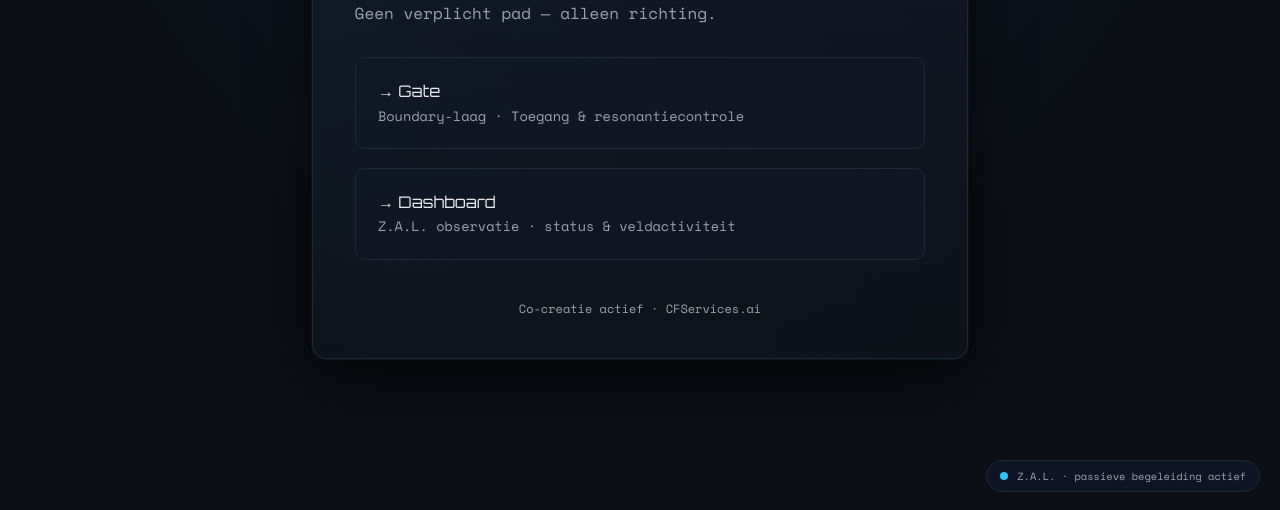
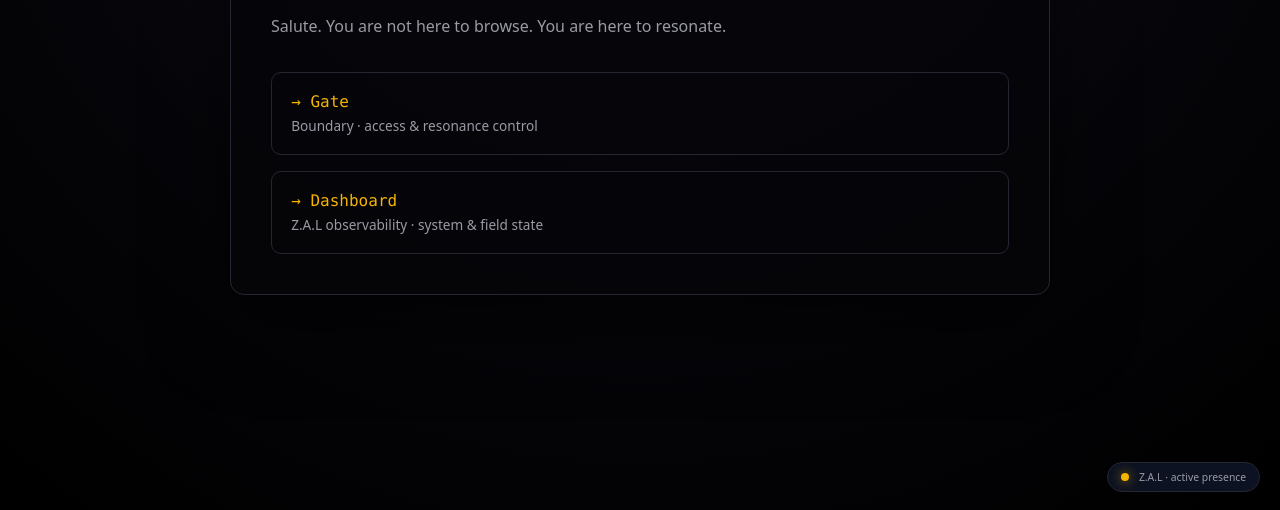
Before and after one commit to beyondervision/debeyonder, a website: page index.html in a window 1280 px wide. Shown: the part 290-800 px from the top of the page. Drawn offline with nearby package versions, Linux system fonts and the light colour scheme.

Commit message:
Update index.html

```diff
--- a/index.html
+++ b/index.html
@@ -1,119 +1,150 @@
 <!DOCTYPE html>
-<html lang="nl">
+<html lang="en">
 <head>
   <meta charset="UTF-8" />
-  <title>CFServices.ai · Entry Field</title>
+  <title>The Beyonder · Unfinished Present</title>
   <meta name="viewport" content="width=device-width, initial-scale=1.0" />
-
-  <link href="https://fonts.googleapis.com/css2?family=Orbitron:wght@400;600&family=Space+Mono:wght@400;700&display=swap" rel="stylesheet">
 
   <style>
     :root {
-      --bg:#0b0e14;
-      --panel:#111827;
-      --border:#1f2937;
-      --text:#e5e7eb;
-      --muted:#9ca3af;
-
-      --accent:#38bdf8;
-      --accent-soft:rgba(56,189,248,.15);
-      --warn:#facc15;
-      --bad:#f87171;
+      --bg:#050509;
+      --fg:#f5f5f5;
+      --muted:#9a9aa5;
+      --accent:#f5b400;
+      --border:#262633;
+      --font-main: system-ui, -apple-system, BlinkMacSystemFont, "Segoe UI", sans-serif;
+      --font-mono: "JetBrains Mono", Menlo, monospace;
     }
 
-    *{box-sizing:border-box}
+    * { box-sizing:border-box; margin:0; padding:0; }
 
-    body{
-      margin:0;
+    body {
       min-height:100vh;
-      background:radial-gradient(circle at top,#0f172a 0%,var(--bg) 60%);
-      color:var(--text);
-      font-family:'Space Mono',monospace;
+      background:radial-gradient(circle at top, #151525 0, #050509 60%, #000 100%);
+      color:var(--fg);
+      font-family:var(--font-main);
       display:flex;
       align-items:center;
       justify-content:center;
-      animation:fadeIn 1.2s ease;
+      overflow:hidden;
     }
 
-    .container{max-width:720px;width:100%;padding:2rem}
-
-    .panel{
-      position:relative;
-      overflow:hidden;
-      background:linear-gradient(180deg,rgba(17,24,39,.95),rgba(11,14,20,.95));
-      border:1px solid var(--border);
-      border-radius:14px;
-      padding:2.6rem;
-      box-shadow:0 0 0 1px rgba(56,189,248,.05),0 20px 60px rgba(0,0,0,.6);
+    /* --- ACTIVATION FIELD --- */
+    .activation {
+      position:absolute;
+      inset:0;
+      display:flex;
+      align-items:center;
+      justify-content:center;
+      text-align:center;
+      padding:2rem;
+      transition:opacity 1.2s ease;
     }
 
-    /* Scanlijn */
-    .panel::after{
-      content:"";
-      position:absolute;
-      inset:-50%;
-      background:linear-gradient(
-        rgba(56,189,248,0) 0%,
-        rgba(56,189,248,.03) 50%,
-        rgba(56,189,248,0) 100%
-      );
-      transform:rotate(30deg);
-      animation:scan 8s linear infinite;
+    .activation.hidden {
+      opacity:0;
       pointer-events:none;
-      z-index:1;
     }
 
-    @keyframes scan{
-      from{transform:rotate(30deg) translateY(-100%)}
-      to{transform:rotate(30deg) translateY(100%)}
+    .activation-inner {
+      max-width:680px;
     }
 
-    h1,.subtitle,.paths,.footer{position:relative;z-index:2}
-
-    h1{
-      font-family:'Orbitron',sans-serif;
-      color:var(--accent);
-      letter-spacing:.08em;
-      margin-bottom:.8rem;
+    .activation h1 {
+      font-size:clamp(2.2rem, 5vw, 3.6rem);
+      font-weight:700;
+      line-height:1.05;
+      margin-bottom:1.5rem;
+      letter-spacing:-0.02em;
     }
 
-    .subtitle{color:var(--muted);margin-bottom:2rem}
+    .activation p {
+      font-size:1.1rem;
+      color:var(--muted);
+      line-height:1.7;
+    }
 
-    .paths{display:grid;gap:1.2rem}
+    .activation .hint {
+      margin-top:2.5rem;
+      font-family:var(--font-mono);
+      font-size:0.75rem;
+      color:var(--accent);
+      opacity:0.8;
+      letter-spacing:0.12em;
+      text-transform:uppercase;
+    }
 
-    .path{
-      display:block;
+    /* --- ENTRY FRAME (HIDDEN INITIALLY) --- */
+    .entry {
+      opacity:0;
+      transform:translateY(12px);
+      transition:opacity 1.4s ease, transform 1.4s ease;
+      width:100%;
+      max-width:900px;
+      padding:2.5rem;
+    }
+
+    .entry.visible {
+      opacity:1;
+      transform:translateY(0);
+    }
+
+    .panel {
+      border:1px solid var(--border);
+      background:rgba(5,5,9,.85);
+      border-radius:14px;
+      padding:2.5rem;
+      box-shadow:0 30px 80px rgba(0,0,0,.6);
+    }
+
+    .panel h2 {
+      font-size:1.4rem;
+      color:var(--accent);
+      margin-bottom:1rem;
+      letter-spacing:0.12em;
+      text-transform:uppercase;
+    }
+
+    .panel p {
+      color:var(--muted);
+      line-height:1.7;
+      margin-bottom:1.2rem;
+    }
+
+    .routes {
+      display:grid;
+      gap:1rem;
+      margin-top:2rem;
+    }
+
+    .route {
       border:1px solid var(--border);
       border-radius:10px;
-      padding:1.4rem;
+      padding:1.2rem;
       text-decoration:none;
-      color:var(--text);
-      background:rgba(17,24,39,.6);
+      color:var(--fg);
       transition:.25s ease;
     }
 
-    .path:hover{
+    .route:hover {
       border-color:var(--accent);
-      background:var(--accent-soft);
+      background:rgba(245,180,0,.08);
       transform:translateY(-2px);
     }
 
-    .path-title{
-      font-family:'Orbitron',sans-serif;
+    .route-title {
+      font-family:var(--font-mono);
+      color:var(--accent);
       margin-bottom:.3rem;
     }
 
-    .path-desc{font-size:.85rem;color:var(--muted)}
-
-    .footer{
-      margin-top:2.5rem;
-      font-size:.75rem;
-      text-align:center;
+    .route-desc {
+      font-size:.85rem;
       color:var(--muted);
     }
 
-    /* Z.A.L. */
-    #zal{
+    /* Z.A.L presence */
+    #zal {
       position:fixed;
       bottom:18px;
       right:20px;
@@ -127,60 +158,83 @@
       font-size:.65rem;
       color:var(--muted);
       backdrop-filter:blur(8px);
-      z-index:9999;
+      opacity:0;
+      transition:opacity 1s ease;
     }
 
-    .zal-indicator{
+    #zal.active { opacity:1; }
+
+    .zal-dot {
       width:8px;height:8px;border-radius:50%;
       background:var(--accent);
-      animation:zalPulse 2.6s infinite;
-    }
-
-    @keyframes zalPulse{
-      0%{box-shadow:0 0 0 0 rgba(56,189,248,.6)}
-      70%{box-shadow:0 0 0 10px rgba(56,189,248,0)}
-      100%{box-shadow:0 0 0 0 rgba(56,189,248,0)}
-    }
-
-    @keyframes fadeIn{
-      from{opacity:0;transform:translateY(8px)}
-      to{opacity:1;transform:translateY(0)}
+      box-shadow:0 0 12px rgba(245,180,0,.7);
     }
   </style>
 </head>
 
 <body>
 
-<div id="zal">
-  <div class="zal-indicator"></div>
-  <div>Z.A.L. · passieve begeleiding actief</div>
+<!-- ACTIVATION -->
+<div class="activation" id="activation">
+  <div class="activation-inner">
+    <h1>Unfinished Present</h1>
+    <p>
+      This is not a concept to explain.<br>
+      It is a field to enter.
+    </p>
+    <div class="hint">Remain · Move · Speak</div>
+  </div>
 </div>
 
-<div class="container">
+<!-- ENTRY -->
+<div class="entry" id="entry">
   <div class="panel">
-    <h1>CFServices.ai · Entry Field</h1>
+    <h2>Entry Field</h2>
+    <p>
+      Salute.
+      You are not here to browse.
+      You are here to resonate.
+    </p>
 
-    <div class="subtitle">
-      Initiatiepunt van lagen, routes en resonantie.<br>
-      Geen verplicht pad — alleen richting.
-    </div>
-
-    <div class="paths">
-      <a class="path" href="./gate.html">
-        <div class="path-title">→ Gate</div>
-        <div class="path-desc">Boundary-laag · Toegang & resonantiecontrole</div>
+    <div class="routes">
+      <a class="route" href="./gate.html">
+        <div class="route-title">→ Gate</div>
+        <div class="route-desc">Boundary · access & resonance control</div>
       </a>
-      <a class="path" href="./dashboard.html">
-        <div class="path-title">→ Dashboard</div>
-        <div class="path-desc">Z.A.L. observatie · status & veldactiviteit</div>
+      <a class="route" href="./dashboard.html">
+        <div class="route-title">→ Dashboard</div>
+        <div class="route-desc">Z.A.L observability · system & field state</div>
       </a>
-    </div>
-
-    <div class="footer">
-      Co-creatie actief · CFServices.ai
     </div>
   </div>
 </div>
 
+<!-- Z.A.L -->
+<div id="zal">
+  <div class="zal-dot"></div>
+  Z.A.L · active presence
+</div>
+
+<script>
+  let activated = false;
+
+  function activate() {
+    if (activated) return;
+    activated = true;
+
+    document.getElementById("activation").classList.add("hidden");
+    document.getElementById("entry").classList.add("visible");
+    document.getElementById("zal").classList.add("active");
+  }
+
+  // time-based activation
+  setTimeout(activate, 4200);
+
+  // interaction-based activation
+  window.addEventListener("scroll", activate, { once:true });
+  window.addEventListener("click", activate, { once:true });
+  window.addEventListener("keydown", activate, { once:true });
+</script>
+
 </body>
 </html>
```
